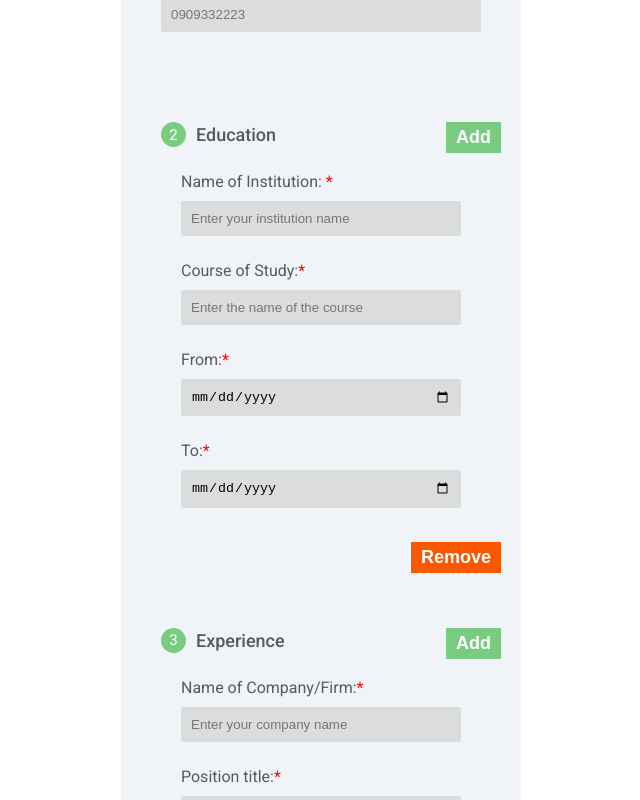
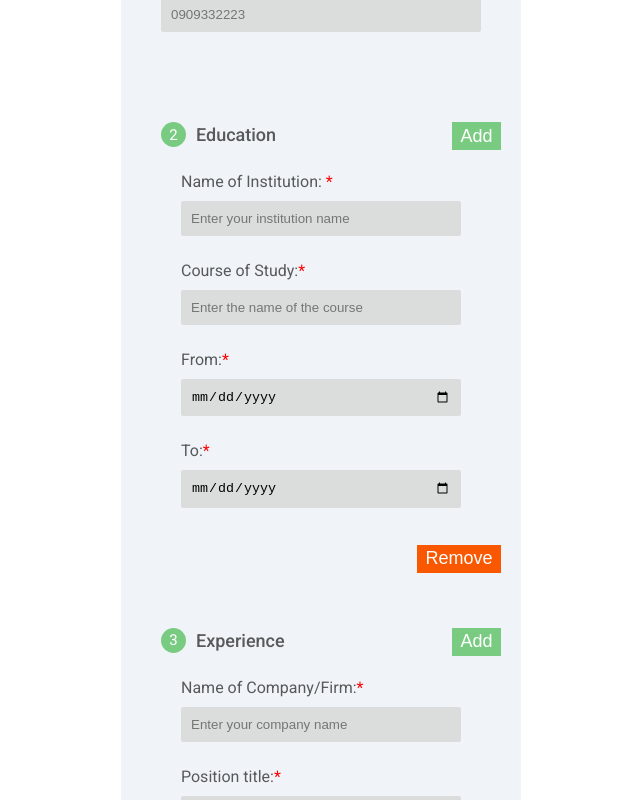
Before and after one commit to Olayinka-2/CV_maker, a React (Vite) app: page / in a window 1280 px wide. Shown: the part 740-1540 px from the top of the page, without its empty margins (319-959 px from the left). Built offline with nearby package versions, Linux system fonts and the light colour scheme; a web font is replaced by a local one.

Commit message:
change the font-sze of the button

```diff
--- a/src/index.css
+++ b/src/index.css
@@ -290,8 +290,8 @@ main {
 .addToggle button {
   background-color: #79CB82;
   color: #fff;
-  padding: .5rem 1rem;
-  font-weight: 600;
+  padding: .35rem .85rem;
+  font-weight: 500;
   outline: none;
   border: none;
   cursor: pointer;
@@ -301,8 +301,8 @@ main {
 .removeToggle button {
   background-color: #f95700;
   color: #fff;
-  padding: .5rem 1rem;
-  font-weight: 600;
+  padding: .35rem .85rem;
+  font-weight: 500;
   outline: none;
   border: none;
   cursor: pointer;
```
